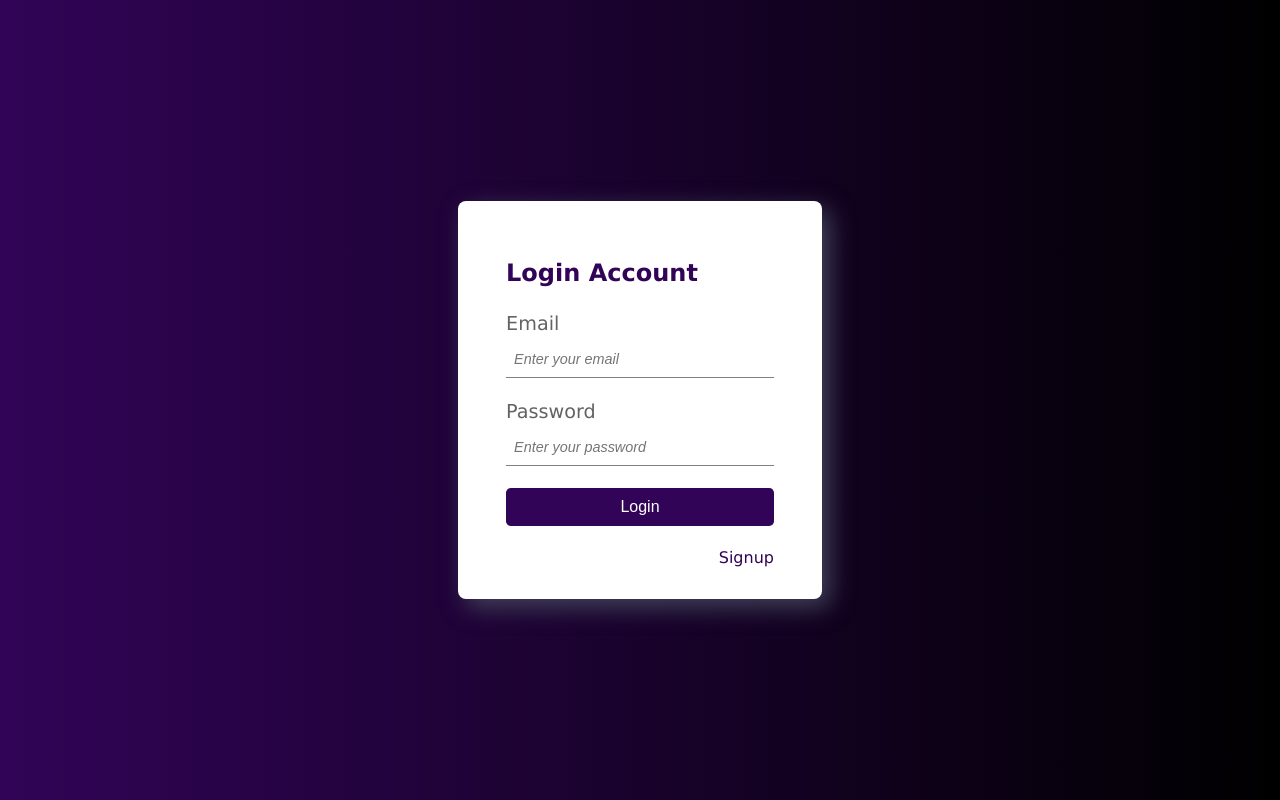
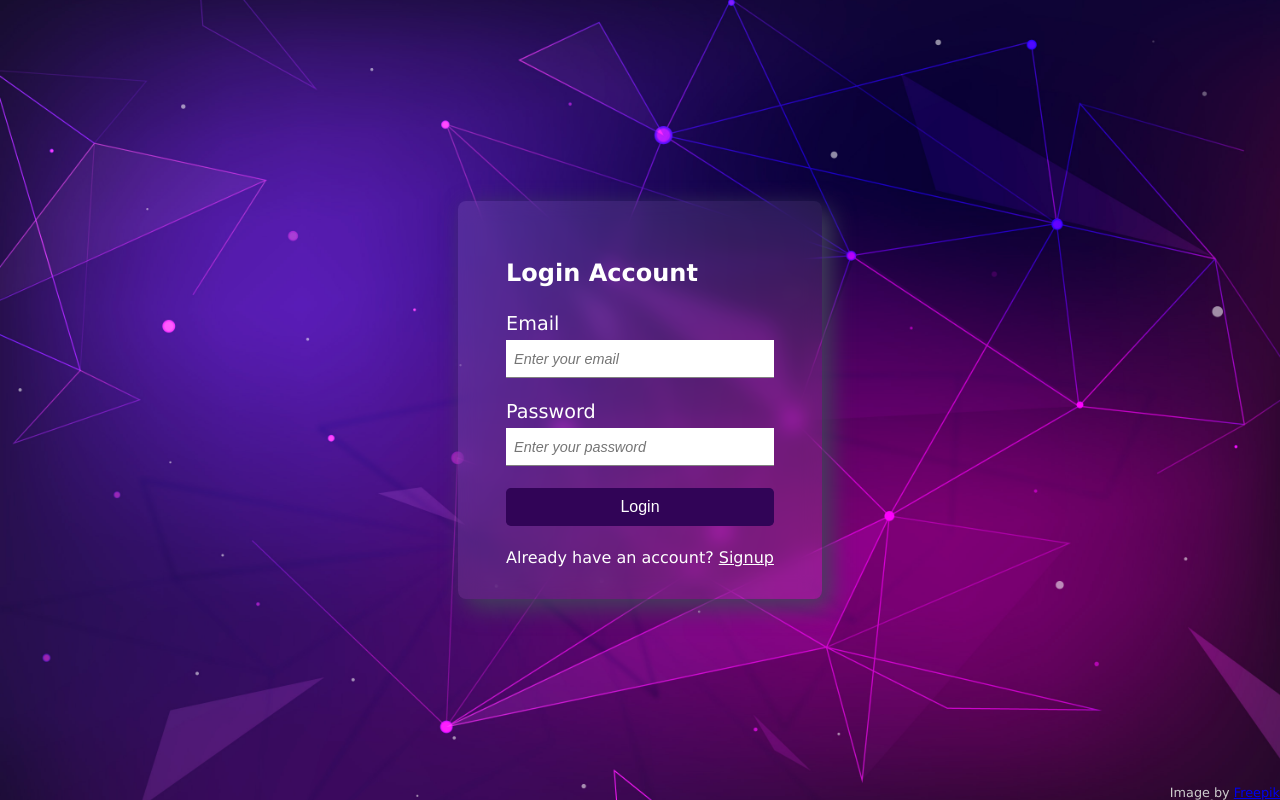
Before and after one commit to svashish305/leads-generation-dashboard, a React (Vite) app in the folder client/: page / in a window 1280 px wide. Built offline with nearby package versions, Linux system fonts and the light colour scheme.

Commit message:
updated client styles

```diff
--- a/client/src/index.css
+++ b/client/src/index.css
@@ -8,7 +8,7 @@
 
 label {
   font-size: 1.2rem;
-  color: #656262;
+  color: #fff;
 }
 
 html,
@@ -21,17 +21,15 @@ body {
   display: flex;
   justify-content: center;
   align-items: center;
-  background: linear-gradient(
-    90deg,
-    rgba(49, 4, 87, 1) 0%,
-    rgba(0, 0, 0, 1) 100%
-  );
+  background: url('./assets/bgImage.jpg') no-repeat center center fixed;
+  background-size: cover;
   font-family: Verdana, Geneva, Tahoma, sans-serif;
   color: white;
 }
 
 .formContainer {
-  background-color: #fff;
+  background-color: rgba(255, 255, 255, 0.1);
+  backdrop-filter: blur(10px);
   padding: 2rem 3rem;
   border-radius: 0.5rem;
   width: 100%;
@@ -42,7 +40,7 @@ body {
 .formContainer > h2 {
   margin-block: 1rem;
   padding-block: 0.6rem;
-  color: rgba(49, 4, 87, 1);
+  color: #fff;
 }
 
 .formContainer > form {
@@ -81,11 +79,18 @@ body {
 }
 
 span a {
-  text-decoration: none;
-  color: rgba(49, 4, 87, 1);
+  color: #fff;
 }
 
 .error {
   color: red;
   margin-top: 0.5rem;
 }
+
+.imageAttribution {
+  position: absolute;
+  bottom: 0;
+  right: 0;
+  font-size: 0.8rem;
+  color: #ccc;
+}
--- a/client/src/pages/LeadPage/LeadPage.css
+++ b/client/src/pages/LeadPage/LeadPage.css
@@ -68,6 +68,8 @@ tbody tr:hover {
 
 .leadsTable {
   height: 250px;
+  background-color: rgba(255, 255, 255, 0.1);
+  backdrop-filter: blur(10px);
 }
 
 .leadsTable.showScrollbar {
@@ -81,16 +83,16 @@ tbody tr:hover {
 }
 
 .leadsTable::-webkit-scrollbar-thumb {
-  background-color: #999999;
+  background-color: #777777;
   border-radius: 3px;
 }
 
 .leadsTable::-webkit-scrollbar-thumb:hover {
-  background-color: #777777;
+  background-color: #555555;
 }
 
 .leadsTable::-webkit-scrollbar-thumb:active {
-  background-color: #555555;
+  background-color: #333333;
 }
 
 /* Firefox */
@@ -105,14 +107,14 @@ tbody tr:hover {
 }
 
 .leadsTable::-moz-scrollbar-thumb {
-  background-color: #999999;
+  background-color: #777777;
   border-radius: 3px;
 }
 
 .leadsTable::-moz-scrollbar-thumb:hover {
-  background-color: #777777;
+  background-color: #555555;
 }
 
 .leadsTable::-moz-scrollbar-thumb:active {
-  background-color: #555555;
+  background-color: #333333;
 }
--- a/client/src/pages/LoginPage/LoginPage.jsx
+++ b/client/src/pages/LoginPage/LoginPage.jsx
@@ -65,6 +65,7 @@ const LoginPage = () => {
   };
 
 	return (
+    <>
       <div className='formContainer'>
         <h2>Login Account</h2>
         <form onSubmit={handleSubmit}>
@@ -97,6 +98,14 @@ const LoginPage = () => {
           </span>
         </form>
       </div>
+      <div className='imageAttribution'>
+        Image by{' '}
+        <Link to='https://www.freepik.com/free-vector/abstract-realistic-technology-particle-background_6881076.htm#query=technology%20abstract%20purple%20background&position=10&from_view=search&track=ais'>
+          Freepik
+        </Link>
+      </div>
+    </>
+
 	)
 }
 
```
Also changed, not shown: client/src/assets/bgImage.jpg (added). Lines whose indentation alone changed are shown as unchanged.
